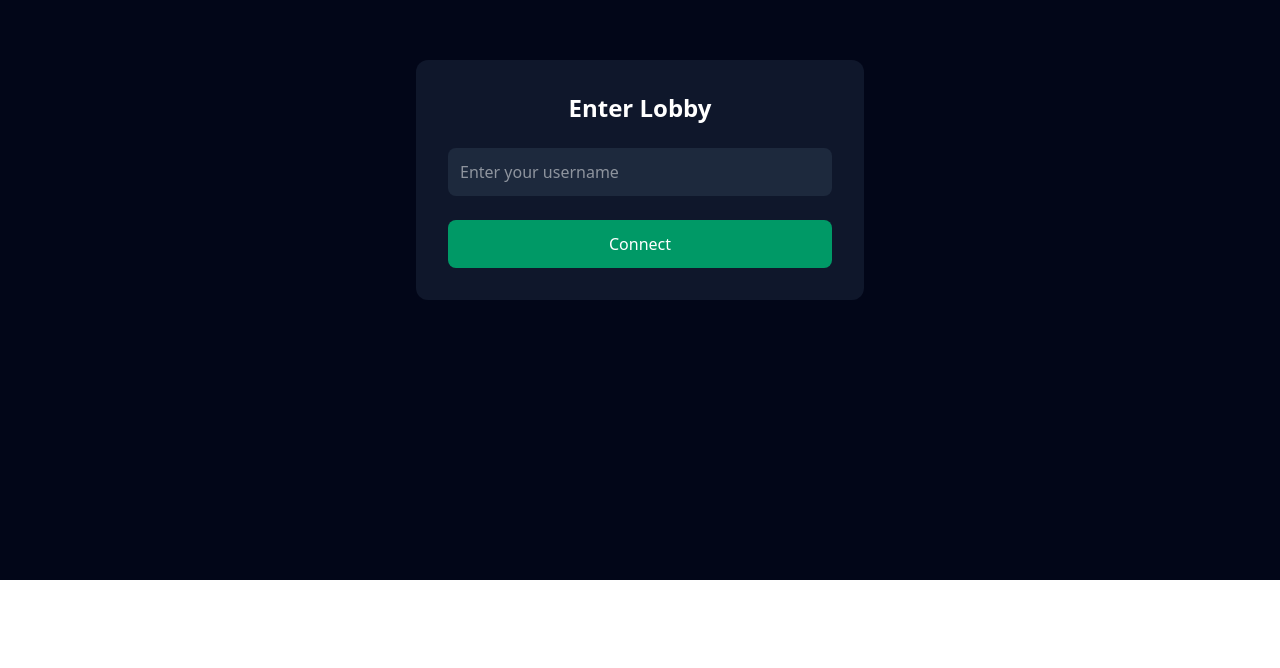
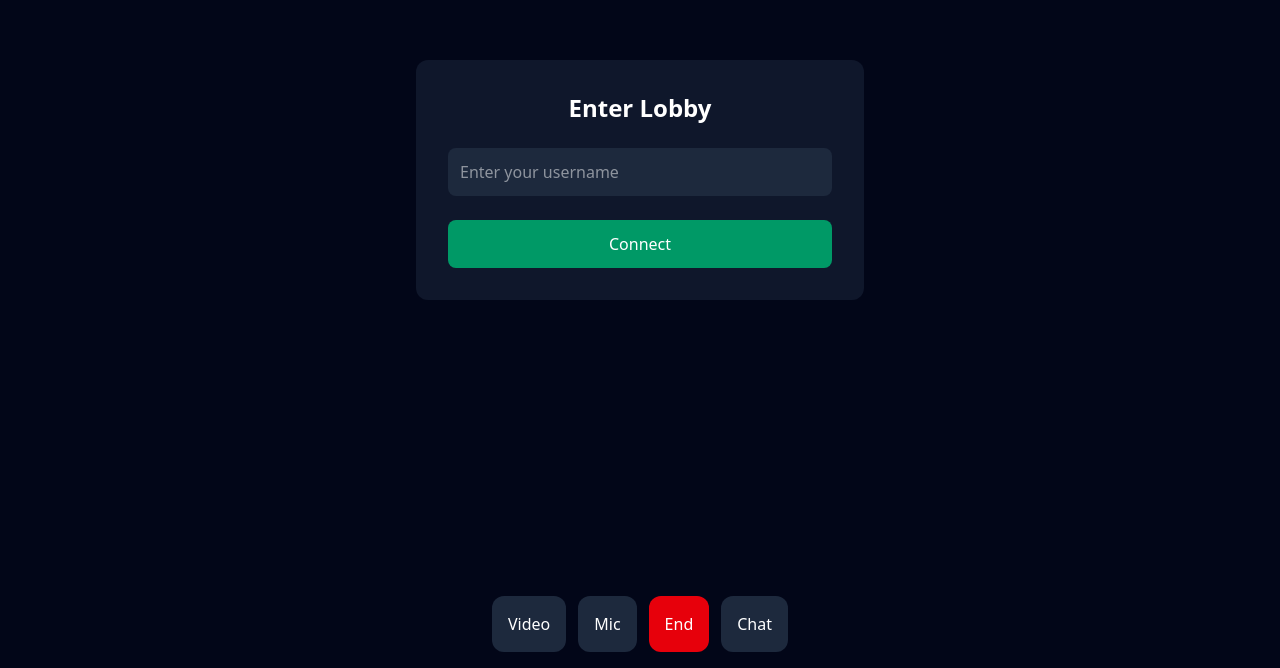
Before and after one commit to satyam-gupta93/LoopTalk, a React app in the folder frontend/: page /1 in a window 1280 px wide. Shown: the part 220-888 px from the top of the page. Before the commit the page ends 800 px from the top, so only its background shows below. Built offline with nearby package versions, Linux system fonts and the light colour scheme; the HTML template or start-up script is replaced by a standard one.

Commit message:
add control buttons

```diff
--- a/frontend/src/pages/VideoMeet.jsx
+++ b/frontend/src/pages/VideoMeet.jsx
@@ -79,6 +79,13 @@ function VideoMeet() {
       ))}
     </div>
     )}
+      <div className="flex justify-center gap-3 p-4">
+    <button onClick={handleVideo} className="p-4 bg-slate-800 text-white rounded-xl">Video</button>
+    <button onClick={handleAudio} className="p-4 bg-slate-800 text-white rounded-xl">Mic</button>
+    <button onClick={handleEndCall} className="p-4 bg-red-600 text-white rounded-xl">End</button>
+    <button onClick={() => setModal(true)} className="p-4 bg-slate-800 text-white rounded-xl">Chat</button>
+  </div>
+
 
     </div>
   );
```
